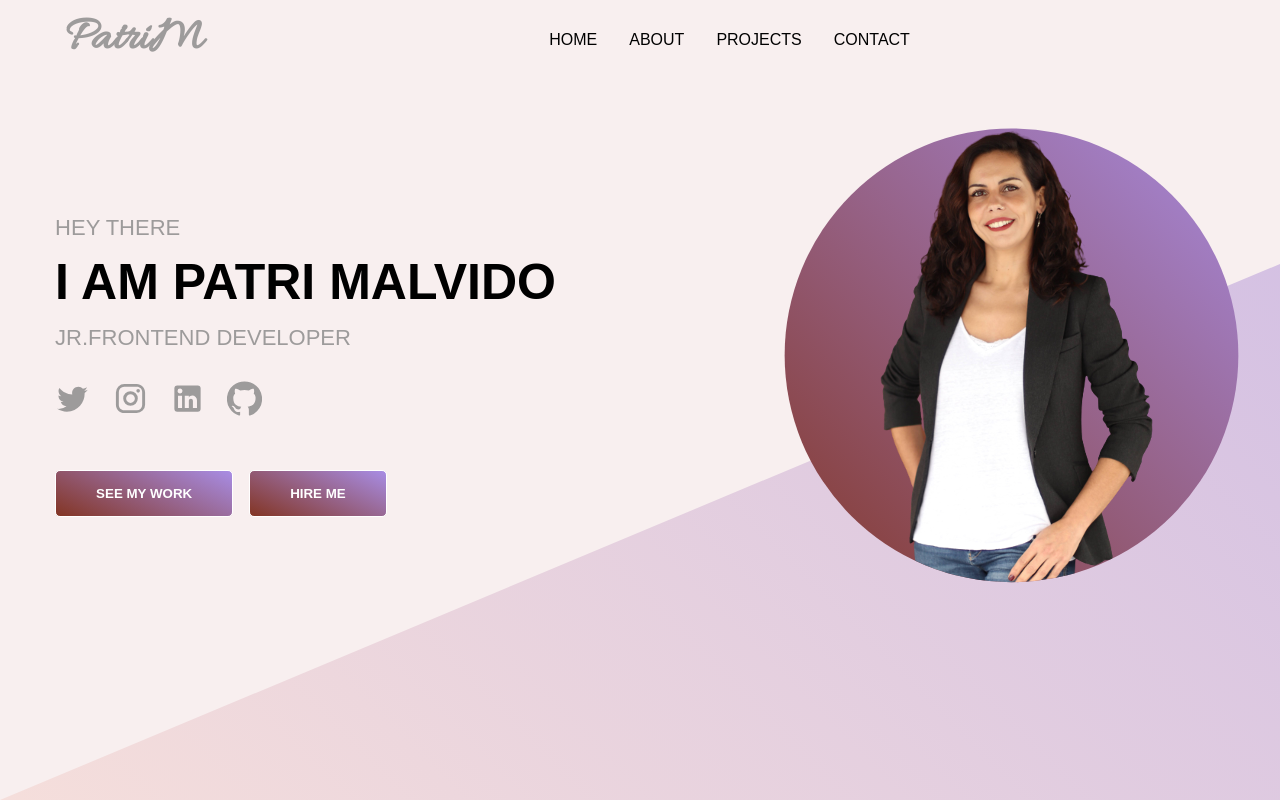
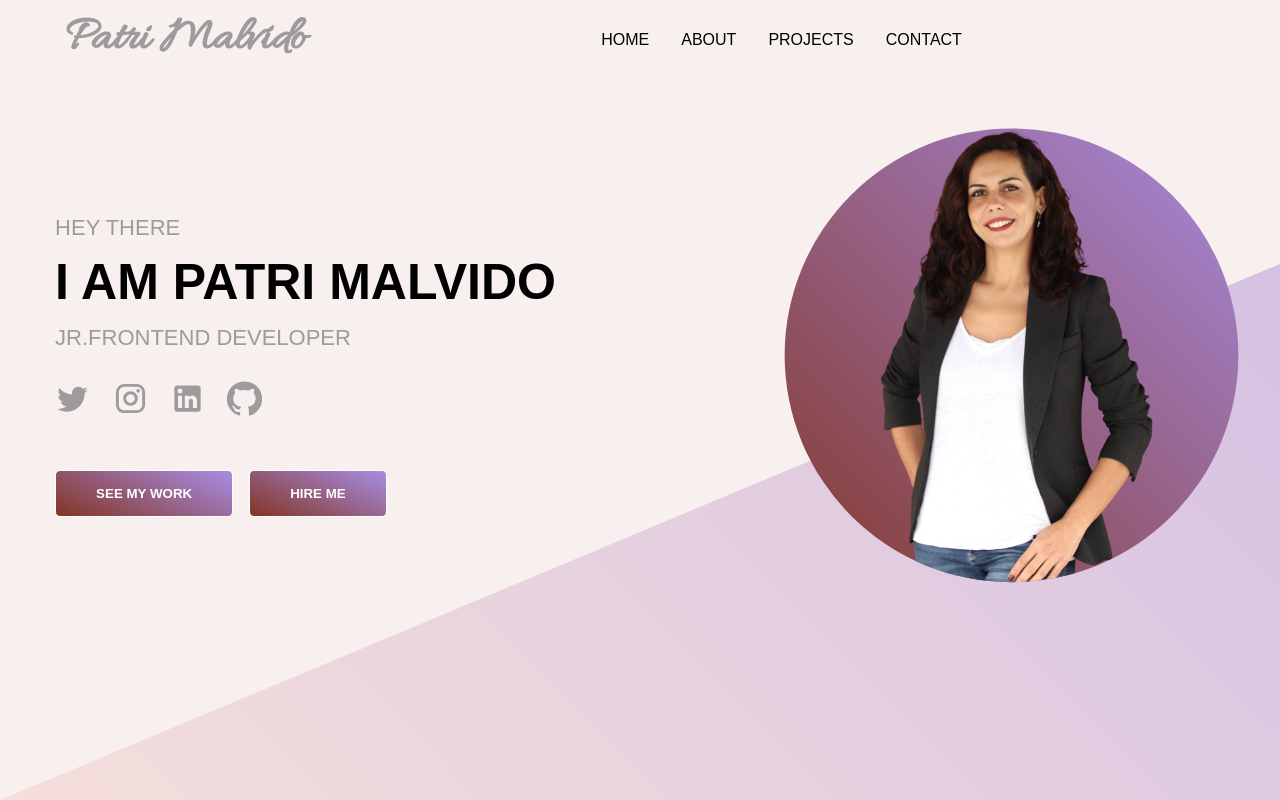
Before and after one commit to PatriMalvido/Portfolio, a React app: page / in a window 1280 px wide. Built offline with nearby package versions, Linux system fonts and the light colour scheme.

Commit message:
changes img meta and title

```diff
--- a/public/index.html
+++ b/public/index.html
@@ -7,9 +7,9 @@
   <meta property="og:title" content="Patri Malvido Portfolio" />
   <meta property="og:type" content="website">
   <meta property="og:url" content="https://malvidopazo.es/">
-  <meta property="og:image" content="https://malvidopazo.es/imgMeta.jpg">
+  <meta property="og:image" content="https://malvidopazo.es/imgMetaPatriMalvido.jpg">
   <meta name='twitter:card' content="summary_large_image"/>
-  <meta name='twitter:image' content="https://malvidopazo.es/imgMeta.jpg"/>
+  <meta name='twitter:image' content="https://malvidopazo.es/imgMetaPatriMalvido.jpg"/>
   <meta name="viewport" content="width=device-width, initial-scale=1" />
   <link rel="preconnect" href="https://fonts.googleapis.com">
   <link rel="preconnect" href="https://fonts.gstatic.com" crossorigin>
--- a/src/components/Header.js
+++ b/src/components/Header.js
@@ -17,7 +17,7 @@ const Header = () => {
   return (
     <div className="header">
       <div className="header__logo">
-        <h1 className='header__title'>PatriM</h1>
+        <h1 className='header__title'>Patri Malvido</h1>
       </div>
 
       <nav className={active ? 'navbar active': 'navbar'}>
```
Also changed, not shown: public/imgMeta.jpg (deleted), public/imgMetaPatriMalvido.jpg (added).
